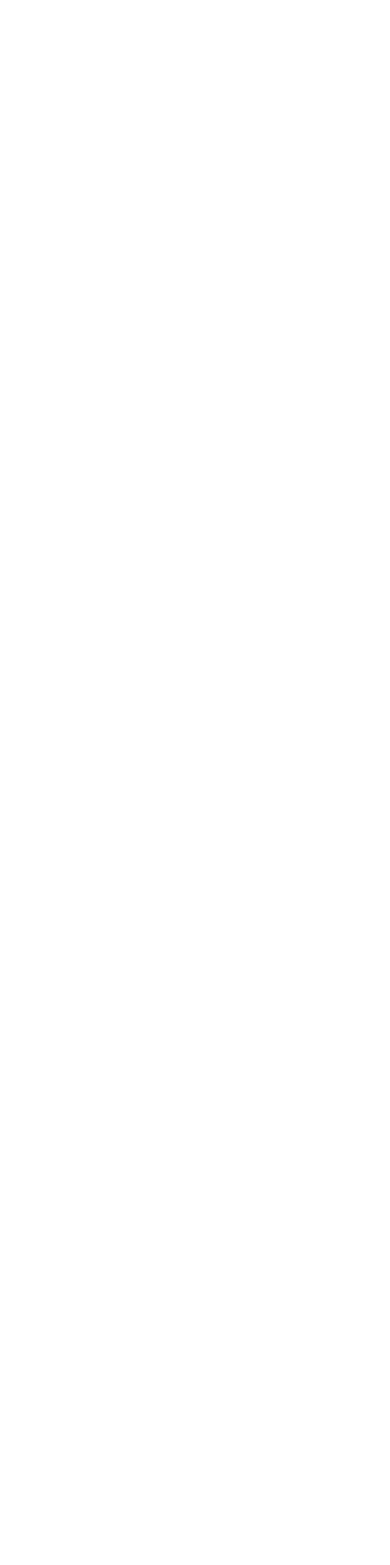
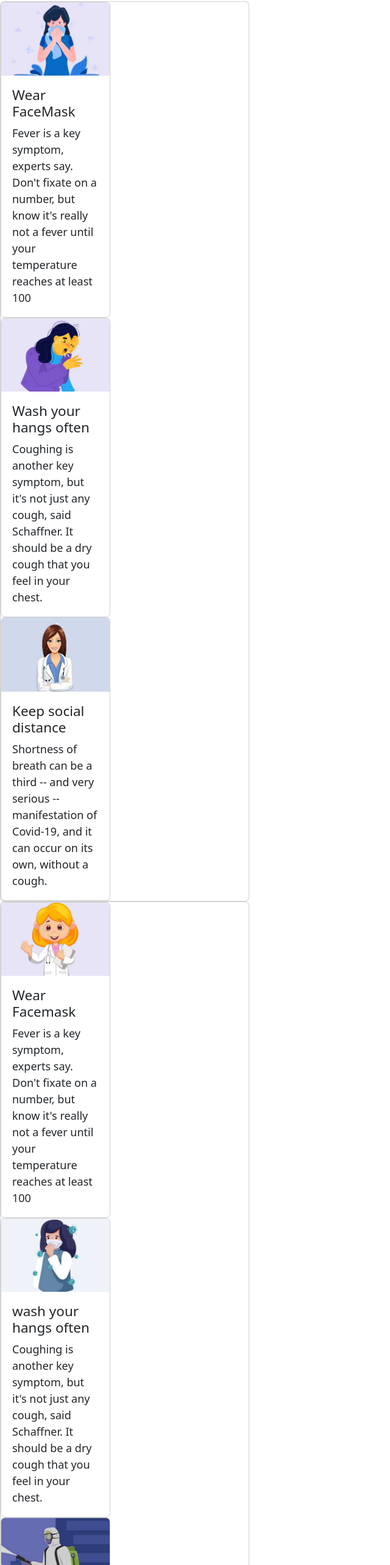
Before and after one commit to nrilova/pandemic-data, a React (Create React App) app: page / in a window 1280 px wide. Shown: the part 187-2753 px from the top of the page at 61% size, without its empty margins (0-640 px from the left). Before the commit the page ends 800 px from the top, so only its background shows below. Built offline with nearby package versions, Linux system fonts and the light colour scheme.

Commit message:
add React Cards Spreads Section 3

```diff
--- a/public/index.html
+++ b/public/index.html
@@ -24,7 +24,7 @@
       work correctly both with client-side routing and a non-root public URL.
       Learn how to configure a non-root public URL by running `npm run build`.
     -->
-    <title>React App</title>
+    <title>Pandemic Data App</title>
   </head>
   <body>
     <noscript>You need to enable JavaScript to run this app.</noscript>
--- a/src/App.js
+++ b/src/App.js
@@ -1,5 +1,6 @@
 import './App.css';
 import Navegation from '../src/components/landing/navbar/Navbar';
+import Section3 from './components/landing/section-3/Section-3';
 
 
 
@@ -8,6 +9,7 @@ function App() {
   return (
     <div className="App">
       <Navegation />
+      <Section3/>
     </div>
   );
 }
--- a/src/components/landing/navbar/Navbar.jsx
+++ b/src/components/landing/navbar/Navbar.jsx
@@ -11,7 +11,7 @@ import '../../../components/landing/navbar/Navbar.css';
   return (
     <div>
         <Navbar className="nav"expand="lg">
-      <Container className="navbar justify-content-between">
+      <Container className="navbar ">
         <Navbar.Brand href="#home">COVIMAP</Navbar.Brand>
         <Navbar.Toggle aria-controls="basic-navbar-nav" />
         <Navbar.Collapse id="basic-navbar-nav">
--- /dev/null
+++ b/src/components/landing/section-3/Card.jsx
@@ -0,0 +1,15 @@
+import React from 'react';
+
+function Card(props) {
+  return (
+      <div className=" card d-flex flex-row flex-wrap flex-sm-wrap flex-md-wrap flex-lg-nowrap align-items-center justify-content-center p-2 border-0 bg-transparent">
+        <img src={props.imageUrl} alt={props.imageAlt} className="card-img-top" />
+        <div className="card-body">
+          <h5 className="card-title mb-4">{props.title}</h5>
+          <p className="card-text mb-0">{props.description}</p>
+        </div>
+      </div>
+  );
+}
+
+export default Card;
--- /dev/null
+++ b/src/components/landing/section-3/CardReact.jsx
@@ -0,0 +1,19 @@
+
+import Card from 'react-bootstrap/Card';
+
+
+function CardImage(props) {
+  return (
+    <Card style={{ width: '10rem' }}>
+      <Card.Img variant="top" src={props.imageUrl} />
+      <Card.Body>
+        <Card.Title>{props.title}</Card.Title>
+        <Card.Text>
+          {props.description}
+        </Card.Text>
+      </Card.Body>
+    </Card>
+  );
+}
+
+export default CardImage;
--- a/src/components/landing/section-3/Section-3.jsx
+++ b/src/components/landing/section-3/Section-3.jsx
@@ -0,0 +1,94 @@
+import React from 'react';
+import CardReact from '../section-3/CardReact';
+import wear1 from '../../../images/p-1.jpg';
+import wear2 from '../../../images/p-2.jpg';
+import wash1 from '../../../images/p-3.jpg';
+import wash2 from '../../../images/p-4.jpg';
+import keep1 from '../../../images/p-5.jpg';
+import keep2 from '../../../images/p-6.jpg';
+
+
+
+function Section3() {
+  return (
+    <div className='prop padding-v100'>
+      <div className='prop-container'>
+        <div className='row justify-content-center'>
+          <div className='col-xl-8'>
+            <div className='section-title text-center'>
+              <h2 className='title'>Spreads</h2>
+              <h3 className='subtitle'>Disease spreads from person to person</h3>
+            </div>
+          </div>
+        </div>
+        <div className='row'>
+          <div className='col-xl-4 col-lg-4 col-md-6 has-animation'>
+            <div className='card'>
+
+            <CardReact
+                imageUrl={wear1}
+                imageAlt="wear facemask 1"
+                title="Wear FaceMask"
+                description=" Fever is a key symptom, experts say. Don't fixate on a number,
+                but know it's really not a fever until your temperature reaches
+                at least 100"
+                />
+
+            <CardReact
+                imageUrl={wash1}
+                imageAlt="wash hands 1"
+                title="Wash your hangs often"
+                description="Coughing is another key symptom, but it's not just any cough,
+                said Schaffner. It should be a dry cough that you feel in your
+                chest."
+                />
+
+            <CardReact
+                imageUrl={keep1}
+                imageAlt="keep social distance"
+                title="Keep social distance"
+                description=" Shortness of breath can be a third -- and very serious --
+                manifestation of Covid-19, and it can occur on its own, without
+                a cough."
+                />
+            </div>
+          </div>
+        </div>
+        <div className='row'>
+          <div className='col-xl-4 col-lg-4 col-md-6 has-animation'>
+            <div className='card d-flex'>
+            <CardReact
+                imageUrl={wear2}
+                imageAlt="wear facemask 2"
+                title="Wear Facemask"
+                description=" Fever is a key symptom, experts say. Don't fixate on a number,
+                but know it's really not a fever until your temperature reaches
+                at least 100"
+                />
+
+            <CardReact
+                imageUrl={wash2}
+                imageAlt="wash your hangs often"
+                title="wash your hangs often"
+                description=" Coughing is another key symptom, but it's not just any cough,
+                said Schaffner. It should be a dry cough that you feel in your
+                chest."
+                />
+
+            <CardReact
+                imageUrl={keep2}
+                imageAlt="keep social distance"
+                title="Keep social distance"
+                description="Shortness of breath can be a third -- and very serious --
+                manifestation of Covid-19, and it can occur on its own, without
+                a cough."
+                />
+            </div>
+          </div>
+        </div>
+      </div>
+    </div>
+  )
+}
+
+export default Section3
```
Also changed, not shown: src/components/landing/section-3/Propagacion.jsx (added, +38 -0 lines).
